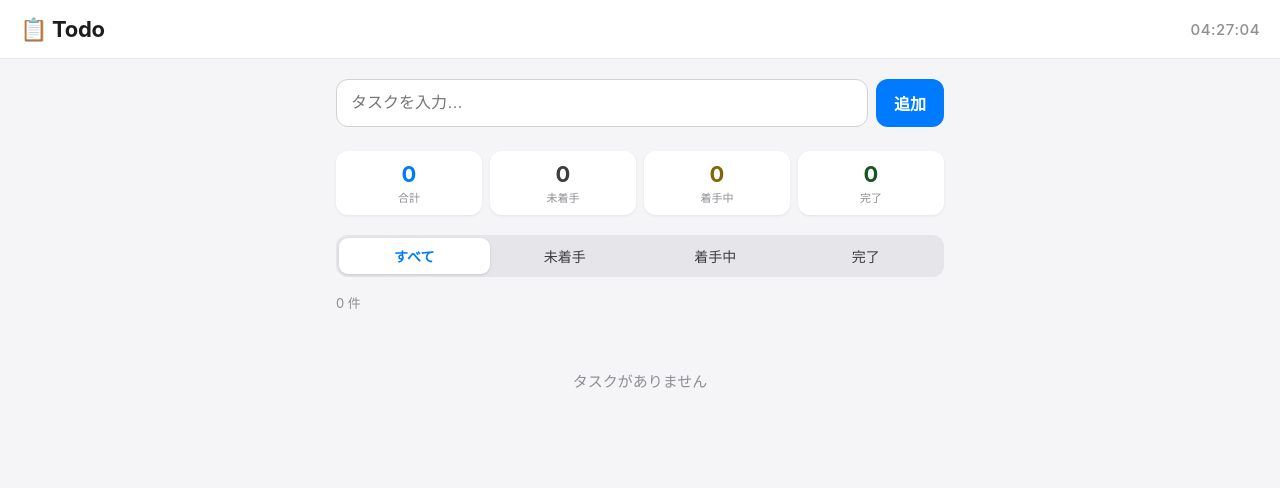
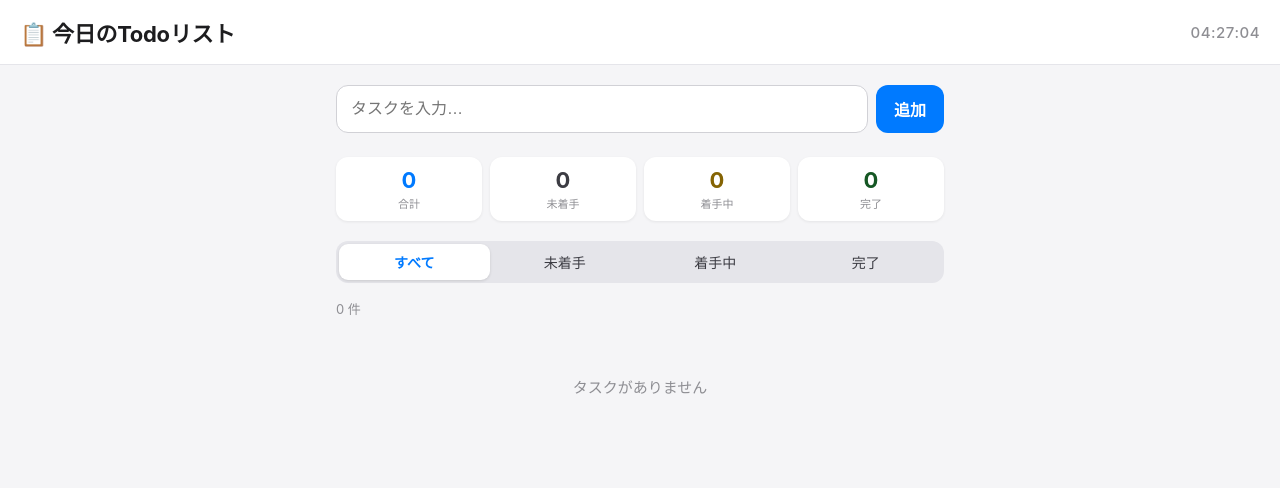
Before and after one commit to Akihiko13/todo-app, a plain HTML site: page index.html in a window 1280 px wide. Drawn offline with Linux system fonts and the light colour scheme.

Commit message:
Update header title to 今日のTodoリスト
Co-Authored-By: Claude Sonnet 4.6 <noreply@anthropic.com>

```diff
--- a/index.html
+++ b/index.html
@@ -229,7 +229,7 @@
 <body>
 
 <header>
-  <h1>📋 Todo</h1>
+  <h1>📋 今日のTodoリスト</h1>
   <div id="clock"></div>
 </header>
 
```
